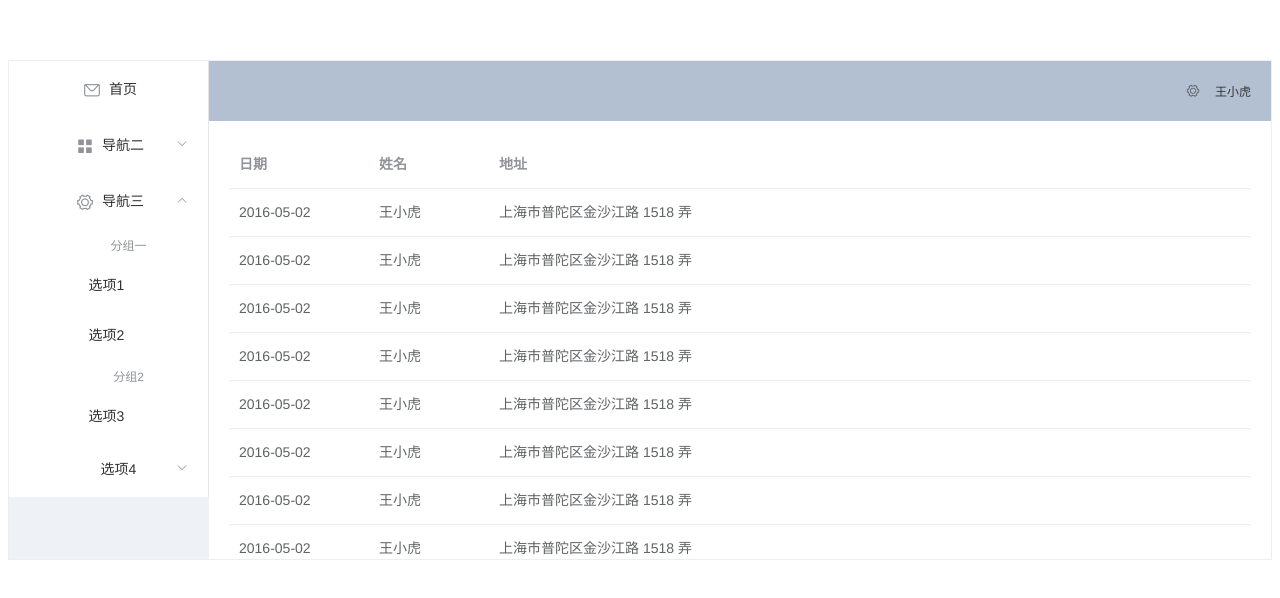
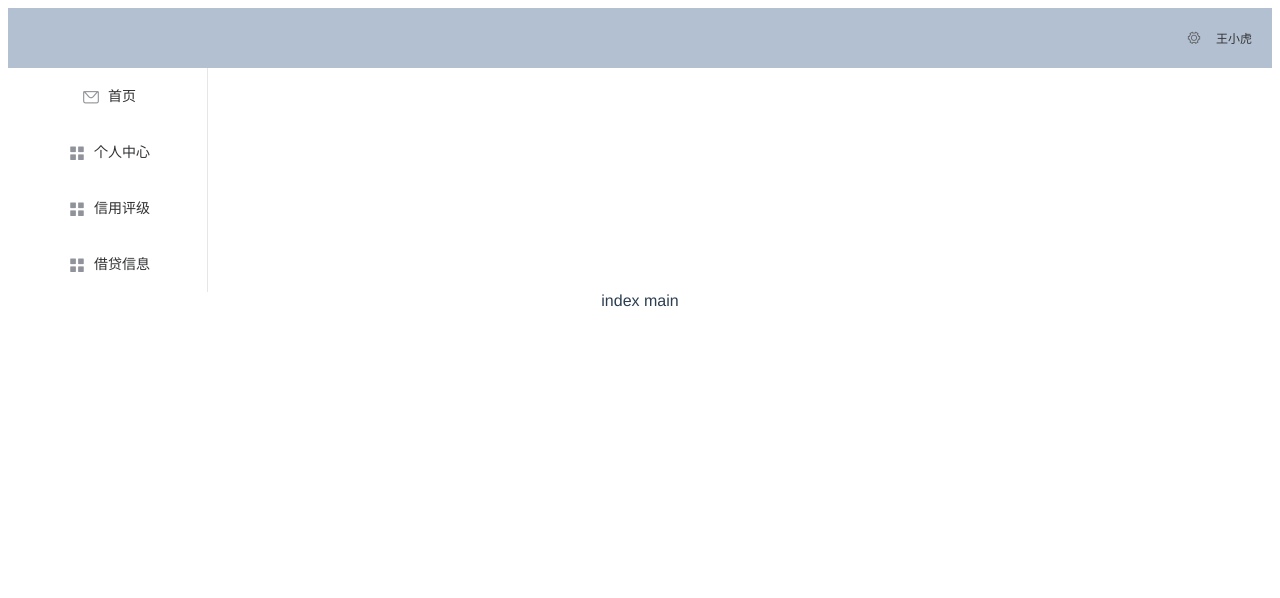
Before and after one commit to shenxs/p2pFrontEnd, a Vue app: page /#/index in a window 1280 px wide. Shown: the top 598 px of the page. Built offline with nearby package versions, Linux system fonts and the light colour scheme.

Commit message:
加入路由

```diff
--- a/package.json
+++ b/package.json
@@ -9,7 +9,8 @@
   },
   "dependencies": {
     "element-ui": "^2.4.8",
-    "vue": "^2.5.17"
+    "vue": "^2.5.17",
+    "vue-router": "^3.0.1"
   },
   "devDependencies": {
     "@vue/cli-plugin-babel": "^3.0.5",
--- a/src/App.vue
+++ b/src/App.vue
@@ -1,116 +1,43 @@
 <template>
     <div id="app">
-
-<el-container style="height: 500px; border: 1px solid #eee">
-
-  <el-aside width="200px" style="background-color: rgb(238, 241, 246)">
-    <el-menu :default-openeds="['1', '3']"
-    >
-      <el-menu-item index="1">
-        <template slot="title"><i class="el-icon-message"></i>首页</template>
-      </el-menu-item>
-      <el-submenu index="2">
-        <template slot="title"><i class="el-icon-menu"></i>导航二</template>
-        <el-menu-item-group>
-          <template slot="title">分组一</template>
-          <el-menu-item index="2-1">选项1</el-menu-item>
-          <el-menu-item index="2-2">选项2</el-menu-item>
-        </el-menu-item-group>
-        <el-menu-item-group title="分组2">
-          <el-menu-item index="2-3">选项3</el-menu-item>
-        </el-menu-item-group>
-        <el-submenu index="2-4">
-          <template slot="title">选项4</template>
-          <el-menu-item index="2-4-1">选项4-1</el-menu-item>
-        </el-submenu>
-      </el-submenu>
-      <el-submenu index="3">
-        <template slot="title"><i class="el-icon-setting"></i>导航三</template>
-        <el-menu-item-group>
-          <template slot="title">分组一</template>
-          <el-menu-item index="3-1">选项1</el-menu-item>
-          <el-menu-item index="3-2">选项2</el-menu-item>
-        </el-menu-item-group>
-        <el-menu-item-group title="分组2">
-          <el-menu-item index="3-3">选项3</el-menu-item>
-        </el-menu-item-group>
-        <el-submenu index="3-4">
-          <template slot="title">选项4</template>
-          <el-menu-item index="3-4-1">选项4-1</el-menu-item>
-        </el-submenu>
-      </el-submenu>
-    </el-menu>
-  </el-aside>
-
-  <el-container>
-    <el-header style="text-align: right; font-size: 12px">
-      <el-dropdown>
-        <i class="el-icon-setting" style="margin-right: 15px"></i>
-        <el-dropdown-menu slot="dropdown">
-          <el-dropdown-item>查看</el-dropdown-item>
-          <el-dropdown-item>新增</el-dropdown-item>
-          <el-dropdown-item>删除</el-dropdown-item>
-        </el-dropdown-menu>
-      </el-dropdown>
-      <span>王小虎</span>
-    </el-header>
-
-    <el-main>
-      <el-table :data="tableData">
-        <el-table-column prop="date" label="日期" width="140">
-        </el-table-column>
-        <el-table-column prop="name" label="姓名" width="120">
-        </el-table-column>
-        <el-table-column prop="address" label="地址">
-        </el-table-column>
-      </el-table>
-
-
-      <el-table :data="tableData">
-        <el-table-column prop="date" label="日期" width="140">
-        </el-table-column>
-        <el-table-column prop="name" label="姓名" width="120">
-        </el-table-column>
-        <el-table-column prop="address" label="地址">
-        </el-table-column>
-      </el-table>
-
-    </el-main>
-
-  </el-container>
-</el-container>
-
-
+        <my-header></my-header>
+        <side></side>
+        <router-view></router-view>
+        <my-footer></my-footer>
     </div>
 </template>
 
 <script>
-import HelloWorld from './components/HelloWorld.vue'
-/* eslint-disable */
+
+    import myHeader from './components/header'
+    import side from './components/side'
+    import myFooter from './components/footer'
+
     export default {
         name: 'app',
-  components: {
-    HelloWorld
+        components: {myHeader, side, myFooter},
+
+        props: {
+            msg: 123
         },
         methods: {
-      handleOpen(key, keyPath) {
-        console.log(key, keyPath);
+            changePage(number) {
+                this.flag = number;
             },
-      handleClose(key, keyPath) {
-        console.log(key, keyPath);
+            changeRoute(path){
+                this.$router.push(path);
             }
         },
         data() {
-      const item = {
-        date: '2016-05-02',
-        name: '王小虎',
-        address: '上海市普陀区金沙江路 1518 弄'
-      };
             return {
-        tableData: Array(20).fill(item)
+                flag: '1',
+                theMsg: "Hello"
+            }
+
         }
     }
-}
+
+
 </script>
 
 <style>
@@ -120,7 +47,6 @@ export default {
         -moz-osx-font-smoothing: grayscale;
         text-align: center;
         color: #2c3e50;
-  margin-top: 60px;
     }
 
     .el-header {
@@ -133,7 +59,4 @@ export default {
         color: #333;
     }
 
-  .el-table{
-
-  }
 </style>
--- /dev/null
+++ b/src/components/footer.vue
@@ -0,0 +1,15 @@
+<template>
+    <el-footer>
+
+    </el-footer>
+</template>
+
+<script>
+    export default {
+        name: "footer"
+    }
+</script>
+
+<style scoped>
+
+</style>
--- /dev/null
+++ b/src/components/header.vue
@@ -0,0 +1,23 @@
+<template>
+    <el-header style="text-align: right; font-size: 12px">
+        <el-dropdown>
+            <i class="el-icon-setting" style="margin-right: 15px"></i>
+            <el-dropdown-menu slot="dropdown">
+                <el-dropdown-item>查看</el-dropdown-item>
+                <el-dropdown-item>新增</el-dropdown-item>
+                <el-dropdown-item>删除</el-dropdown-item>
+            </el-dropdown-menu>
+        </el-dropdown>
+        <span>王小虎</span>
+    </el-header>
+</template>
+
+<script>
+    export default {
+        name: "header"
+    }
+</script>
+
+<style scoped>
+
+</style>
--- /dev/null
+++ b/src/components/index-main.vue
@@ -0,0 +1,15 @@
+<template>
+    <div id="index-main">
+        index main
+    </div>
+</template>
+
+<script>
+    export default {
+        name: "index-main"
+    }
+</script>
+
+<style scoped>
+
+</style>
--- /dev/null
+++ b/src/components/side.vue
@@ -0,0 +1,33 @@
+<template>
+    <el-aside width="200px" style="background-color: rgb(238, 241, 246)">
+        <el-menu :default-openeds="['1', '3']"
+                 @open="handleClick"
+                 @close="handleClick">
+            <el-menu-item index="1" @click="changePage('1')">
+                <template slot="title"><i class="el-icon-message"></i>首页</template>
+            </el-menu-item>
+
+            <el-menu-item index="2" @click="changePage('2')">
+                <template slot="title"><i class="el-icon-menu"></i>个人中心</template>
+            </el-menu-item>
+
+            <el-menu-item index="3">
+                <template slot="title"><i class="el-icon-menu"></i>信用评级</template>
+            </el-menu-item>
+
+            <el-menu-item index="4">
+                <template slot="title"><i class="el-icon-menu"></i>借贷信息</template>
+            </el-menu-item>
+        </el-menu>
+    </el-aside>
+</template>
+
+<script>
+    export default {
+        name: "side"
+    }
+</script>
+
+<style scoped>
+
+</style>
--- a/src/main.js
+++ b/src/main.js
@@ -1,14 +1,24 @@
 import Vue from 'vue'
+import Router from 'vue-router'
+
+import routes from './router'
+
 import App from './App.vue'
 import ElementUI from 'element-ui';
+
 import 'element-ui/lib/theme-chalk/index.css';
 
 Vue.config.productionTip = false
 
 Vue.use(ElementUI)
+Vue.use(Router)
 
+const router = new Router({
+    routes
+})
 
 new Vue({
-  el:'#app',
-  render: h => h(App)
+    el: '#app',
+    router: router,
+    render: h => h(App)
 })
--- /dev/null
+++ b/src/router/index.js
@@ -0,0 +1,16 @@
+import IndexMain from '../components/index-main'
+
+const routers=[
+    {
+        path:'/',
+        redirect:'/index'
+    },
+    {
+        path:'/index',
+        name:'index',
+        component: IndexMain
+    }
+];
+
+
+export default routers;
```
Also changed, not shown: 1 other file (tests, documents, lock files or other folders). Lines whose indentation alone changed are shown as unchanged.
